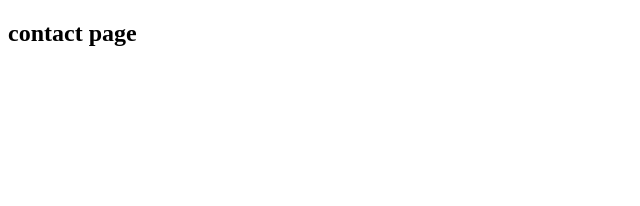
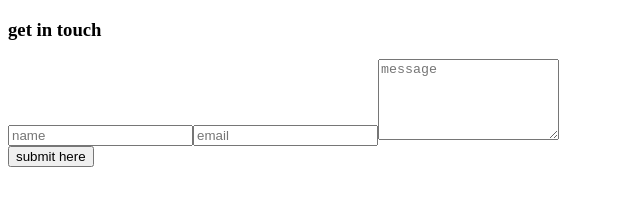
Before and after one commit to agudlc/First-Gatsby-Project, a Gatsby site: page /contact in a window 1280 px wide. Shown: the whole page, without its empty margins (0-640 px from the left). Built offline with nearby package versions, Linux system fonts and the light colour scheme; Gatsby itself is replaced by a stand-in of ours.

Commit message:
about and contact added, contact with no submit yet

```diff
--- a/gatsby-config.js
+++ b/gatsby-config.js
@@ -4,7 +4,7 @@
   apiURL: process.env.STRAPI_API_URL,
   accessToken: process.env.STRAPI_TOKEN,
   collectionTypes: ['job', "blog", "project"],
-  singleTypes: [],
+  singleTypes: ['about'],
 };
 
 module.exports = {
--- a/src/pages/contact.js
+++ b/src/pages/contact.js
@@ -3,7 +3,36 @@
 const contact = () => {
   return (
     <>
-      <h2>contact page</h2>
+      <section className="contact-page">
+        <article className="contact-form">
+          <h3>get in touch</h3>
+          <form>
+            <div className="form-group">
+              <input
+                type="text"
+                name="name"
+                placeholder="name"
+                className="form-control"
+              />
+              <input
+                type="email"
+                name="email"
+                placeholder="email"
+                className="form-control"
+              />
+              <textarea
+                name="message"
+                rows="5"
+                placeholder="message"
+                className="form-control"
+              ></textarea>
+            </div>
+            <button type="submit" className="submit-btn btn">
+              submit here
+            </button>
+          </form>
+        </article>
+      </section>
     </>
   )
 }
```
Also changed, not shown: src/components/Project.js (+3 -4 lines), src/pages/about.js (+43 -2 lines).
